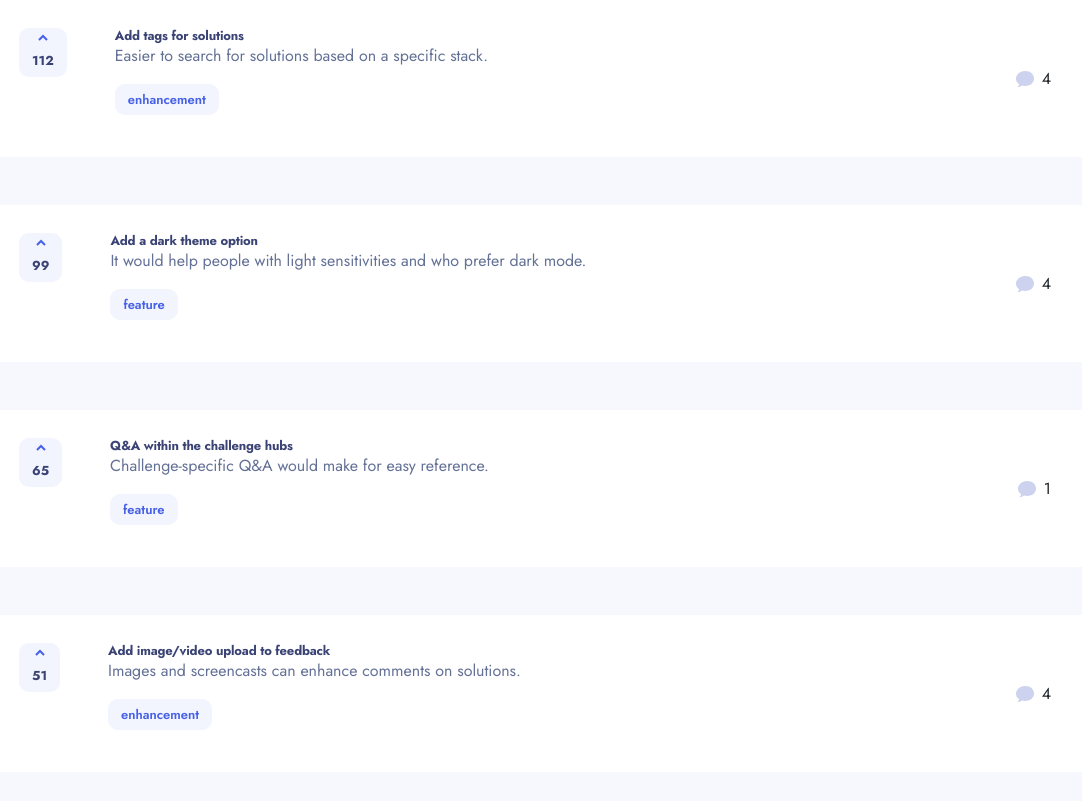
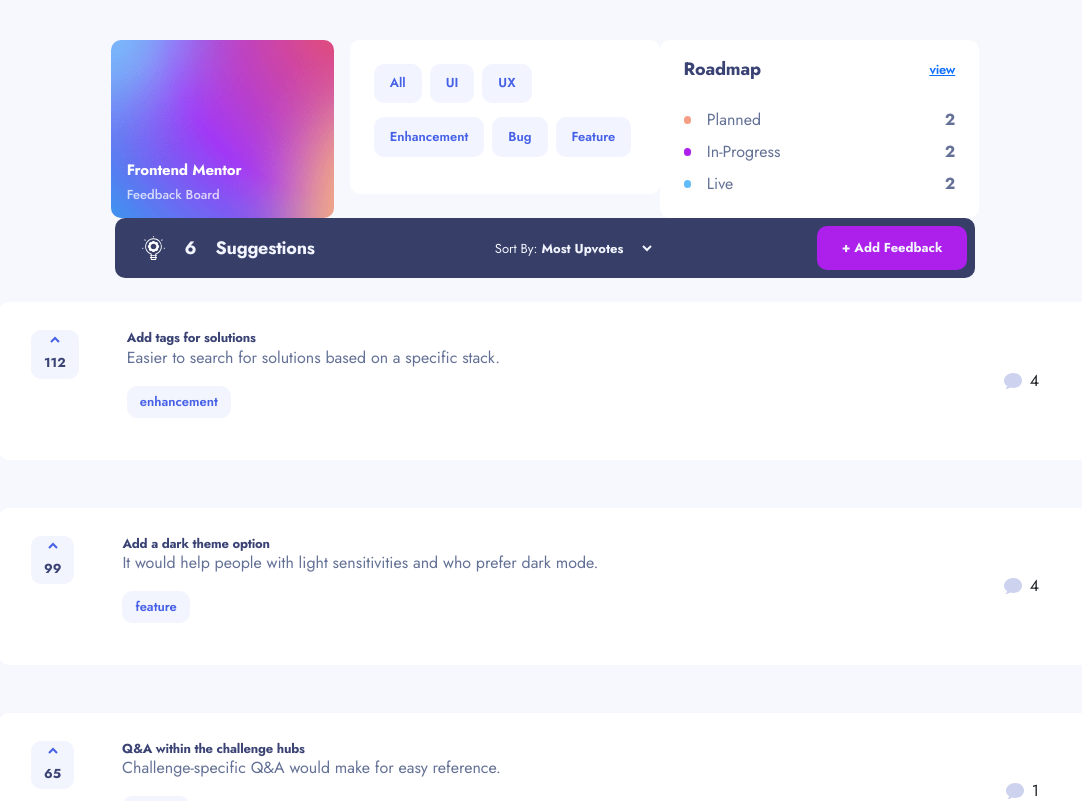
Before and after one commit to mariamo101/team-2, a React (Vite) app: page / in a window 1280 px wide. Shown: the top 801 px of the page, without its empty margins (95-1177 px from the left). Built offline with nearby package versions, Linux system fonts and the light colour scheme.

Commit message:
WIP: working progres

```diff
--- a/src/components/feedbackboard/FeedBackBoard.jsx
+++ b/src/components/feedbackboard/FeedBackBoard.jsx
@@ -3,18 +3,21 @@ import MobileHeader from "../feedbackboard/headerContainer/MobileHeader";
 import styles from "./FeedBackBoard.module.css";
 import { useContext } from "react";
 import { FeedbackContext } from "../../store/feedback-context";
-import { Container } from "reactstrap";
+import { Container, Row, Col } from "reactstrap";
 import emptyFeedback from "/assets/suggestions/illustration-empty.svg";
 import MainButton from "./mainButton/MainButton";
+import GradientBoard from "./gradientBoard/GradientBoard";
+// import GradiantColuns from "./gradientBoard/desktopRow/GradiantColuns";
+
 const FeedBackBoard = () => {
   const { productData } = useContext(FeedbackContext);
   console.log(productData);
   if (productData.length === 0) {
     return (
       <>
-        <div>
+        {/* <div>
           <MobileHeader />
-        </div>
+        </div> */}
         <Container>
           <div className={styles.noFeedback}>
             <img src={emptyFeedback} alt="Empty Feedbacks" />
@@ -31,7 +34,15 @@ const FeedBackBoard = () => {
   }
   return (
     <>
+      <GradientBoard />
       <MobileHeader />
+
+      <Container>
+        <Row>
+          {/* <div className="hidden tablet:block"> */}
+          <Col lg="3">{/* <GradientBoard /> */}</Col>
+          {/* </div> */}
+          <Col lg="12">
             <div>
               {productData.map((product) => (
                 <Container key={Math.floor(Math.random() * Date.now())}>
@@ -40,6 +51,9 @@ const FeedBackBoard = () => {
                 </Container>
               ))}
             </div>
+          </Col>
+        </Row>
+      </Container>
     </>
   );
 };
--- a/src/components/feedbackboard/FeedBackBoard.module.css
+++ b/src/components/feedbackboard/FeedBackBoard.module.css
@@ -50,9 +50,6 @@
   margin-top: 0.87rem;
 }
 @media screen and (min-width: 48rem) {
-  /* .noFeedback {
-    padding: 0 7rem 5rem;
-  } */
   .noFeedbackYet {
     letter-spacing: -0.02081rem;
     font-size: 1.5rem;
--- a/src/components/feedbackboard/gradientBoard/GradientBoard.jsx
+++ b/src/components/feedbackboard/gradientBoard/GradientBoard.jsx
@@ -1,37 +1,6 @@
 import React from "react";
-import styles from "./GradientBoard.module.css";
-import hamburger from "/assets/shared/mobile/icon-hamburger.svg";
-import close from "/assets/shared/mobile/icon-close.svg";
-import { useState } from "react";
-import SideBar from "../sideBar/SideBar";
-import ButtonBoard from "../sideBar/buttonBoard/ButtonBoard";
-import RoadBoard from "../sideBar/roadBoard/RoadBoard";
+import GradiantColuns from "./desktopRow/GradiantColuns";
 
 export default function GradientBoard() {
-  const [menu, setMenu] = useState(false);
-  const toggleMenu = () => {
-    setMenu((prew) => setMenu(!prew));
-  };
-  return (
-    <div className={styles.tabletBar}>
-      <div className={styles.gradientBoard}>
-        <div>
-          <h1>Frontend Mentor</h1>
-          <h2>Feedback Board</h2>
-        </div>
-        <img
-          style={{ cursor: "pointer" }}
-          src={menu ? close : hamburger}
-          alt={menu ? "Menu Close" : "Menu"}
-          onClick={toggleMenu}
-          className={styles.menuIcon}
-        />
-        {menu && <SideBar menu={menu} toggleMenu={toggleMenu} />}
-      </div>
-      <div className="hidden md:flex  justify-around">
-        <ButtonBoard />
-        <RoadBoard />
-      </div>
-    </div>
-  );
+  return <GradiantColuns />;
 }
--- a/src/components/feedbackboard/gradientBoard/GradientBoard.module.css
+++ /dev/null
@@ -1,47 +0,0 @@
-h1,
-h2 {
-  margin: 0;
-}
-.gradientBoard {
-  background-image: url(/assets/suggestions/mobile/background-header.png);
-  background-repeat: no-repeat;
-  background-size: cover;
-  display: flex;
-  justify-content: space-between;
-  align-items: center;
-  padding: 1rem 1rem 0.94rem 1rem;
-}
-h1 {
-  color: rgba(var(--text-white));
-  font-size: 15px;
-  font-weight: 700;
-  letter-spacing: -0.187px;
-}
-h2 {
-  font-size: 13px;
-  font-weight: 500;
-  color: rgba(var(--text-white));
-  opacity: 0.75;
-}
-@media screen and (min-width: 48rem) {
-  .gradientBoard {
-    background-image: url(/assets/suggestions/tablet/background-header.png);
-    width: 13.9375rem;
-    height: 11.125rem;
-    border-radius: 0.625rem;
-    align-items: flex-end;
-  }
-  h2 {
-    margin-top: 0.5rem;
-  }
-  .menuIcon {
-    display: none;
-  }
-  .tabletBar {
-    margin: 2.5rem auto 0 auto;
-    gap: 1rem;
-    width: 75%;
-    display: flex;
-    justify-content: center;
-  }
-}
--- /dev/null
+++ b/src/components/feedbackboard/gradientBoard/desktopRow/GradiantColuns.jsx
@@ -0,0 +1,37 @@
+import React from "react";
+import hamburger from "/assets/shared/mobile/icon-hamburger.svg";
+import close from "/assets/shared/mobile/icon-close.svg";
+import { useState } from "react";
+import SideBar from "../../sideBar/SideBar";
+import ButtonBoard from "../../sideBar/buttonBoard/ButtonBoard";
+import RoadBoard from "../../sideBar/roadBoard/RoadBoard";
+import styles from "./GradiantColuns.module.css";
+
+export default function () {
+  const [menu, setMenu] = useState(false);
+  const toggleMenu = () => {
+    setMenu((prew) => setMenu(!prew));
+  };
+  return (
+    <div className={styles.tabletBar}>
+      <div className={styles.gradientBoard}>
+        <div>
+          <h1>Frontend Mentor</h1>
+          <h2>Feedback Board</h2>
+        </div>
+        <img
+          style={{ cursor: "pointer" }}
+          src={menu ? close : hamburger}
+          alt={menu ? "Menu Close" : "Menu"}
+          onClick={toggleMenu}
+          className={styles.menuIcon}
+        />
+        {menu && <SideBar menu={menu} toggleMenu={toggleMenu} />}
+      </div>
+      <div className="hidden md:flex  justify-around  desktop:flex-wrap">
+        <ButtonBoard />
+        <RoadBoard />
+      </div>
+    </div>
+  );
+}
--- /dev/null
+++ b/src/components/feedbackboard/gradientBoard/desktopRow/GradiantColuns.module.css
@@ -0,0 +1,60 @@
+h1,
+h2 {
+  margin: 0;
+}
+.gradientBoard {
+  background-image: url(/assets/suggestions/mobile/background-header.png);
+  background-repeat: no-repeat;
+  background-size: cover;
+  display: flex;
+  justify-content: space-between;
+  align-items: center;
+  padding: 1rem 1rem 0.94rem 1rem;
+}
+h1 {
+  color: rgba(var(--text-white));
+  font-size: 15px;
+  font-weight: 700;
+  letter-spacing: -0.187px;
+}
+h2 {
+  font-size: 13px;
+  font-weight: 500;
+  color: rgba(var(--text-white));
+  opacity: 0.75;
+}
+@media screen and (min-width: 48rem) {
+  .gradientBoard {
+    background-image: url(/assets/suggestions/tablet/background-header.png);
+    width: 13.9375rem;
+    height: 11.125rem;
+    border-radius: 0.625rem;
+    align-items: flex-end;
+  }
+  h2 {
+    margin-top: 0.5rem;
+  }
+  .menuIcon {
+    display: none;
+  }
+  .tabletBar {
+    margin: 2.5rem auto 0 auto;
+    gap: 1rem;
+    width: 75%;
+    display: flex;
+    justify-content: center;
+  }
+}
+
+@media screen and (min-width: 90rem) {
+  .tabletBar {
+    display: none;
+    /* display: flex;
+    flex-direction: column;
+    width: 100%;
+    align-content: center;
+    justify-content: center;
+    align-items: center;
+    margin-top: -5rem; */
+  }
+}
--- a/src/components/feedbackboard/headerContainer/MobileHeader.jsx
+++ b/src/components/feedbackboard/headerContainer/MobileHeader.jsx
@@ -4,8 +4,7 @@ import GradientBoard from "../gradientBoard/GradientBoard";
 import suggestion from "/assets/suggestions/icon-suggestions.svg";
 export default function MobileHeader() {
   return (
-    <div className="flex w-full flex-col lg:hidden">
-      <GradientBoard />
+    <div className="flex w-full flex-col lg:flex-col">
       <div className={styles.blueCont}>
         <div className={styles.headerSuggestions}>
           <img className={styles.suggestion} src={suggestion} alt="" />
--- a/src/components/feedbackboard/headerContainer/MobileHeader.module.css
+++ b/src/components/feedbackboard/headerContainer/MobileHeader.module.css
@@ -65,3 +65,13 @@ select {
     letter-spacing: -0.01563rem;
   }
 }
+@media screen and (min-width: 90rem) {
+  .blueCont {
+    display: flex;
+    margin: 30px 6rem 1.5rem auto;
+    width: 100%;
+    max-width: 58.75rem;
+    border-radius: 0.625rem;
+    justify-content: space-between;
+  }
+}
--- a/src/components/feedbackboard/sideBar/SideBar.jsx
+++ b/src/components/feedbackboard/sideBar/SideBar.jsx
@@ -1,7 +1,6 @@
 import ButtonBoard from "./buttonBoard/ButtonBoard";
 import styles from "./SideBar.module.css";
 import RoadBoard from "./roadBoard/RoadBoard";
-import GradientBoard from "../gradientBoard/GradientBoard";
 
 export default function SideBar({ menu, toggleMenu }) {
   return (
--- a/src/components/feedbackboard/sideBar/buttonBoard/ButtonBoard.module.css
+++ b/src/components/feedbackboard/sideBar/buttonBoard/ButtonBoard.module.css
@@ -16,3 +16,11 @@
     min-width: 13rem;
   }
 }
+@media screen and (min-width: 48rem) {
+  .buttonBoard {
+    width: 77%;
+    max-width: 53.75rem;
+    border-radius: 0.625rem;
+    min-width: 13rem;
+  }
+}
--- a/src/components/feedbackboard/sideBar/roadBoard/RoadBoard.module.css
+++ b/src/components/feedbackboard/sideBar/roadBoard/RoadBoard.module.css
@@ -53,3 +53,9 @@
     height: 11.125rem;
   }
 }
+@media screen and (min-width: 48rem) {
+  .roadBoard {
+    width: 79%;
+    height: 11.125rem;
+  }
+}
```
Lines whose indentation alone changed are shown as unchanged.
